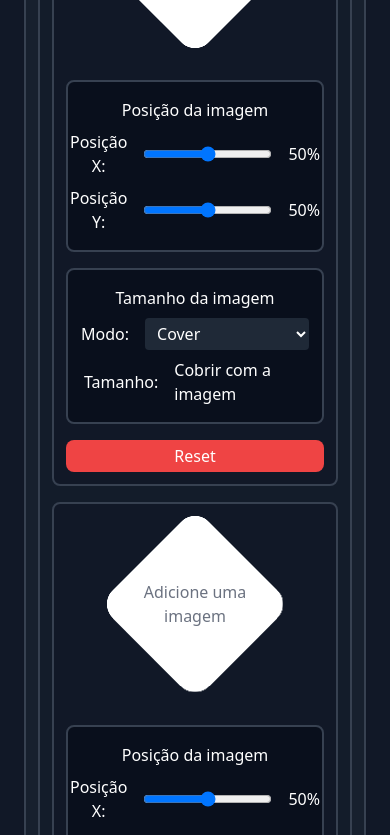
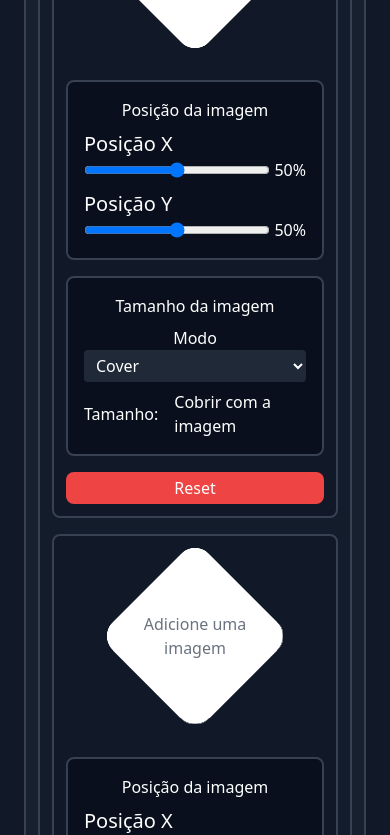
Before and after one commit to Daniel-GM/Gerador-Banner, a React (Vite) app: page / in a window 390 px wide. Shown: the part 3060-3895 px from the top of the page. Built offline with nearby package versions, Linux system fonts and the light colour scheme.

Commit message:
RhomnusConfig refatorado e responsividade

```diff
--- a/src/App.jsx
+++ b/src/App.jsx
@@ -72,9 +72,11 @@ function App() {
     setRhombusArray(updated)
   }
 
-  const handlePositionChange = (index, newX, newY) => {
+  const handlePositionChange = (index, newPosition, direction) => {
     const updated = rhombusArray.map((item) =>
-      item.id === index ? { ...item, positionX: newX, positionY: newY } : item
+      (direction === 'x')
+      ? item.id === index ? { ...item, positionX: newPosition } : item
+      : item.id === index ? { ...item, positionY: newPosition } : item
     )
     setRhombusArray(updated)
   }
--- /dev/null
+++ b/src/assets/components/InputRangeObj.jsx
@@ -0,0 +1,26 @@
+const InputRangeObj = ({ index, value, setValue, min, max, mode, label, sistemaNumerico = "decimal", direction }) => {
+
+  value === 'cover' || value === 'contain' ? value = 50 : value = parseInt(value)
+
+  return (
+    <div className="flex flex-col gap-0 justify-between h-full w-full">
+      <label className="text-white text-xl">{ direction !== "" ? label : label + mode }</label>
+      <div className="flex items-center gap-1 justify-center">
+        <input
+          type="range"
+          className="w-full"
+          value={value}
+          min={min}
+          max={max}
+          onChange={(e) => direction !== ""
+            ? setValue(index, e.target.value + mode, direction)
+            : setValue(index, e.target.value + mode)
+          }
+        />
+        <span className="text-white text-center">{value}{mode}</span>
+      </div>
+    </div>
+  )
+}
+
+export default InputRangeObj
--- a/src/assets/components/RhombusConfig.jsx
+++ b/src/assets/components/RhombusConfig.jsx
@@ -1,4 +1,6 @@
+import Input_ from "postcss/lib/input"
 import Rhombus from "./Rhombus"
+import InputRangeObj from "./InputRangeObj"
 
 const RhombusConfig = ({ rhombusConfig, imageRhombus, setImageRhombus, setPosition, setSize, setMode, colorRhombus }) => {
 
@@ -15,39 +17,19 @@ const RhombusConfig = ({ rhombusConfig, imageRhombus, setImageRhombus, setPositi
             layout={"config"}
           />
 
+
           <div className="flex flex-col justify-center gap-4 items-center w-full p-2">
             <div className="flex flex-col items-center gap-2 bg-gray-950/50 w-full p-4 rounded-lg border-2 border-gray-700">
               <span className="text-white">Posição da imagem</span>
-              <div className="flex gap-4 items-center">
-                <label className="text-white text-center">Posição X:</label>
-                <input
-                  type="range"
-                  min="0"
-                  max="100"
-                  value={parseInt(config.positionX)}
-                  onChange={(e) => setPosition(config.id, e.target.value + '%', config.positionY)}
-                />
-                <span className="text-white text-center">{config.positionX}</span>
-              </div>
-
-              <div className="flex gap-4 items-center">
-                <label className="text-white text-center">Posição Y:</label>
-                <input
-                  type="range"
-                  min="0"
-                  max="100"
-                  value={parseInt(config.positionY)}
-                  onChange={(e) => setPosition(config.id, config.positionX, e.target.value + '%')}
-                />
-                <span className="text-white text-center">{config.positionY}</span>
-              </div>
+              <InputRangeObj index={config.id} value={config.positionX} setValue={setPosition} min={0} max={100} mode={"%"} label={"Posição X"} direction={"x"} />
+              <InputRangeObj index={config.id} value={config.positionY} setValue={setPosition} min={0} max={100} mode={"%"} label={"Posição Y"} direction={"y"} />
             </div>
 
             <div className="flex flex-col items-center gap-2 bg-gray-950/50 w-full p-4 rounded-lg border-2  border-gray-700">
               <span className="text-white">Tamanho da imagem</span>
-              <div className="flex gap-4 items-center">
+              <div className="flex flex-col gap-0 justify-between h-full w-full">
                 {/* decidir qual o valor da propriedade do background-size */}
-                <label className="text-white text-center">Modo:</label>
+                <label className="text-white text-center">Modo</label>
                 <select
                   value={config.mode}
                   onChange={(e) => {
@@ -70,19 +52,7 @@ const RhombusConfig = ({ rhombusConfig, imageRhombus, setImageRhombus, setPositi
                 </div>
               )}
               {(config.mode === "px" || config.mode === "%") && (
-                <div className="flex flex-row xl:flex-col xl:gap-0 2xl:flex-row  gap-2 items-center">
-                  <label className="text-white text-center">Tamanho:</label>
-                  <div className="flex items-center gap-2">
-                    <input
-                      type="range"
-                      min="0"
-                      max="1000"
-                      value={parseInt(config.sizeImage) || 100}
-                      onChange={(e) => setSize(config.id, e.target.value + config.mode)}
-                    />
-                    <span className="text-white text-center">{config.sizeImage}</span>
-                  </div>
-                </div>
+                <InputRangeObj index={config.id} value={config.sizeImage} setValue={setSize} min={0} max={1000} mode={config.mode} label={"Tamanho em "} direction={""} />
               )}
             </div>
 
```
